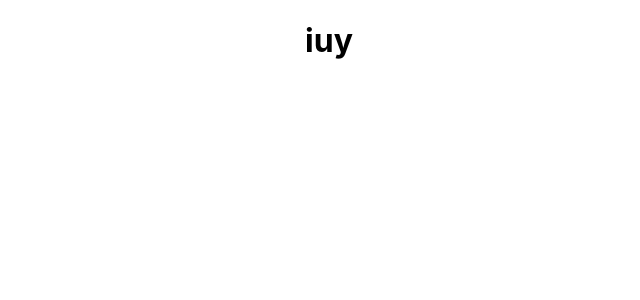
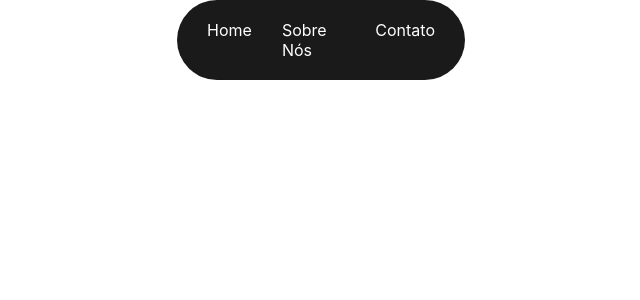
Before and after one commit to thiago-vieira2/infodevs, a React (Create React App) app: page / in a window 1280 px wide. Shown: the top 300 px of the page, without its empty margins (311-951 px from the left). Built offline with nearby package versions, Linux system fonts and the light colour scheme.

Commit message:
algumas mudanças

```diff
--- a/src/App.jsx
+++ b/src/App.jsx
@@ -1,10 +1,11 @@
 
 import './App.scss';
+import Header from './components/header';
 
 function App() {
   return (
     <div className="App">
-      <h1>iuy</h1>
+      <Header/>
     </div>
   );
 }
--- a/src/App.scss
+++ b/src/App.scss
@@ -1,38 +1,5 @@
-.App {
-  text-align: center;
+.app {
+  display: flex;
+  justify-content: center;
+  align-items: center;
 }
-
-.App-logo {
-  height: 40vmin;
-  pointer-events: none;
-}
-
-@media (prefers-reduced-motion: no-preference) {
-  .App-logo {
-    animation: App-logo-spin infinite 20s linear;
-  }
-}
-
-.App-header {
-  background-color: #282c34;
-  min-height: 100vh;
-  display: flex;
-  flex-direction: column;
-  align-items: center;
-  justify-content: center;
-  font-size: calc(10px + 2vmin);
-  color: white;
-}
-
-.App-link {
-  color: #61dafb;
-}
-
-@keyframes App-logo-spin {
-  from {
-    transform: rotate(0deg);
-  }
-  to {
-    transform: rotate(360deg);
-  }
-}
--- /dev/null
+++ b/src/components/header/index.jsx
@@ -0,0 +1,16 @@
+import React from "react";
+import "./index.scss";
+export default function Header() {
+    return (
+        <header className="header">
+            <div className="items-header">
+
+                <a href="">Home</a>
+                <a href="">Sobre Nós</a>
+                <a href="">Contato</a>
+
+            </div>
+
+        </header>
+    );
+}
--- /dev/null
+++ b/src/components/header/index.scss
@@ -0,0 +1,34 @@
+body, html {
+
+    display: flex;
+    justify-content: center;
+
+  }
+
+
+.header {
+    display: flex;
+    justify-content: center; // centraliza o conteúdo principal
+    align-items: center;
+    background-color: #1A1A1A;
+    padding: 10px 30px;
+    width: 75%;
+    height: 60px;
+    border-radius: 100px;
+
+    .items-header {
+      display: flex;
+      gap: 30px; // espaço entre os links
+
+      a {
+        color: white;
+        text-decoration: none;
+        font-size: 1rem;
+        transition: transform 0.3s ease;
+
+        &:hover {
+          transform: scale(1.1);
+        }
+      }
+    }
+  }
--- a/src/index.scss
+++ b/src/index.scss
@@ -1,13 +1,26 @@
-body {
+
+code {
+  font-family: source-code-pro, Menlo, Monaco, Consolas, 'Courier New',
+    monospace;
+}
+
+
+html, body {
   margin: 0;
+  box-sizing: border-box;
   font-family: -apple-system, BlinkMacSystemFont, 'Segoe UI', 'Roboto', 'Oxygen',
     'Ubuntu', 'Cantarell', 'Fira Sans', 'Droid Sans', 'Helvetica Neue',
     sans-serif;
   -webkit-font-smoothing: antialiased;
   -moz-osx-font-smoothing: grayscale;
+  margin: 0;
+  padding: 0;
+  height: 100vh;
+  width: 100vw;
+  overflow-x: auto;
+  overflow-y: hidden;
+  display: flex;
+  flex-direction: row;
+  scroll-behavior: smooth;
+  background-color: #ffffff;
 }
-
-code {
-  font-family: source-code-pro, Menlo, Monaco, Consolas, 'Courier New',
-    monospace;
-}
```
Also changed, not shown: src/pages/land-page/index.jsx (added, +16 -0 lines), src/pages/land-page/index.scss (added).
